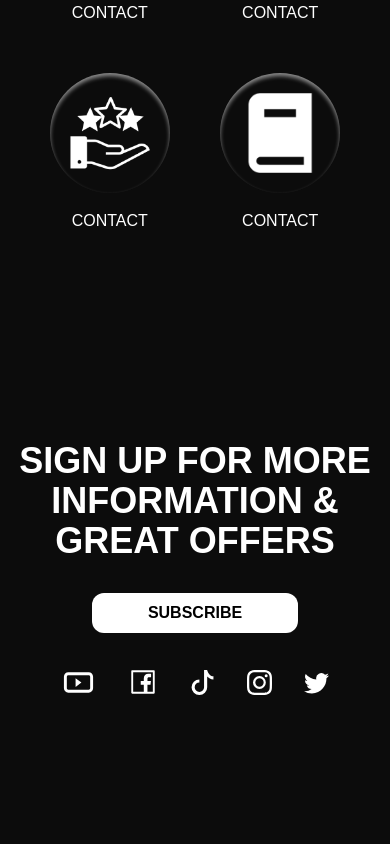
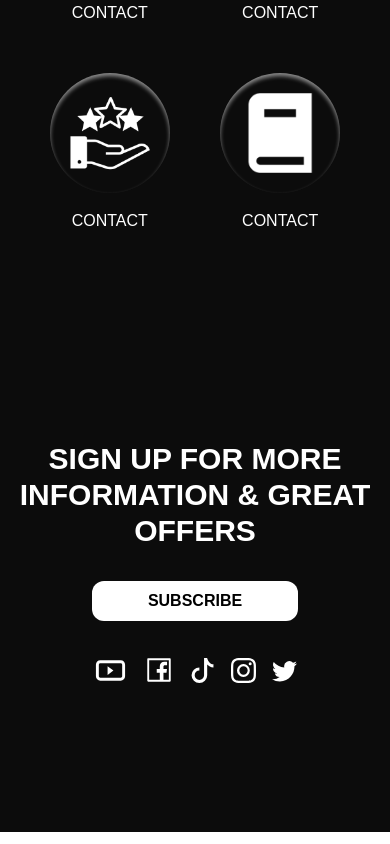
Before and after one commit to ArturPawelski/Guitar-Lab, a React (Create React App) app: page / in a window 390 px wide. Shown: the part 3368-4212 px from the top of the page. Built offline with nearby package versions, Linux system fonts and the light colour scheme.

Commit message:
responsive SignUp component

```diff
--- a/src/components/SignUp.tsx
+++ b/src/components/SignUp.tsx
@@ -8,9 +8,9 @@ import { BsTwitter } from 'react-icons/bs';
 const SignUp = () => {
   return (
     <div className='text-white font-quicksand px-4 bg-[#0C0C0C] py-36'>
-      <h1 className='text-center text-4xl font-bold'>SIGN UP FOR MORE INFORMATION & GREAT OFFERS</h1>
+      <h1 className='text-center text-3xl font-bold sm:text-4xl'>SIGN UP FOR MORE INFORMATION & GREAT OFFERS</h1>
       <button className='bg-white py-2 px-14 block mx-auto text-black font-bold rounded-xl mt-8'>SUBSCRIBE</button>
-      <div className='flex justify-center items-center mt-8 gap-8'>
+      <div className='flex gap-4 justify-center items-center mt-8 sm:gap-8'>
         <CgYoutube size={35} />
         <AiOutlineFacebook size={30} />
         <BsTiktok size={25} />
```
